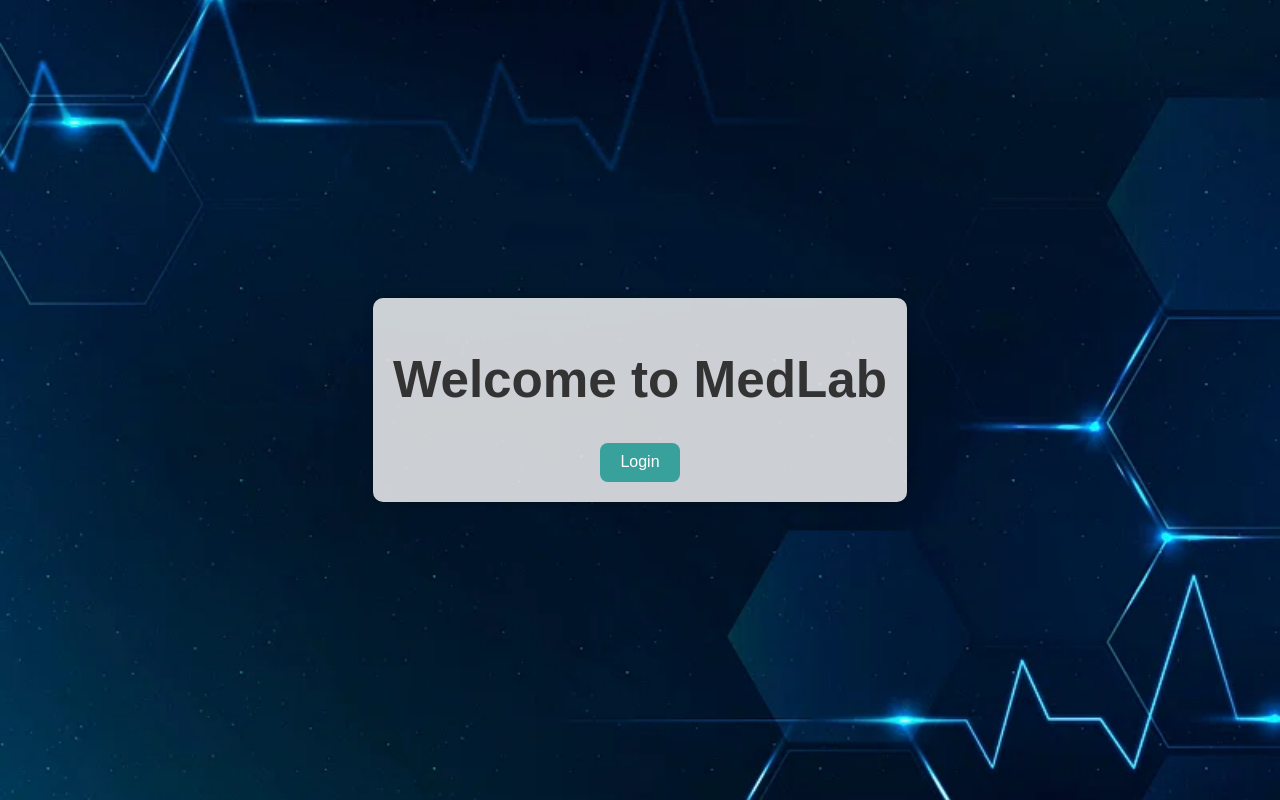
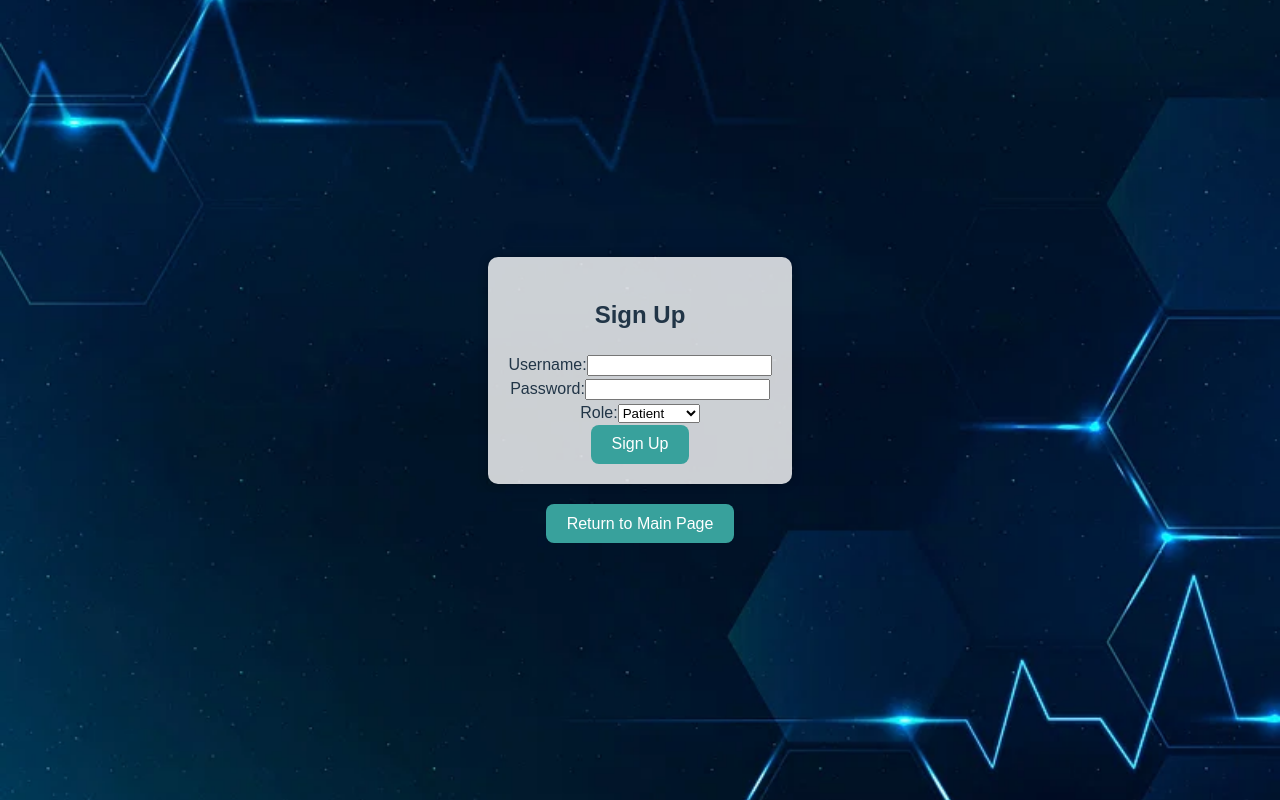
Before and after one commit to eko55/medlab, a React (Vite) app in the folder frontend/: page /signup in a window 1280 px wide. Before the commit this address led to /. Built offline with nearby package versions, Linux system fonts and the light colour scheme.

Commit message:
Frontend: Added Signup page and moved MainPage

```diff
--- a/frontend/src/index.jsx
+++ b/frontend/src/index.jsx
@@ -1,7 +1,7 @@
 import React from "react";
 import ReactDOM from "react-dom/client";
 import { Navigate, Route, BrowserRouter as Router, Routes } from "react-router-dom";
-import MainPage from "./MainPage";
+import MainPage from "./pages/MainPage/MainPage";
 import "./index.css";
 import Login from "./pages/Login/Login";
 import AdminDashboard from "./pages/Admin/Dashboard";
@@ -10,6 +10,7 @@ import LabServices from "./pages/Admin/LabServices";
 import Staff from "./pages/Admin/Staff";
 import Patients from "./pages/Admin/Patients";
 import PatientExam from "./pages/Admin/PatientExam";
+import SignUp from "./pages/SignUp/SignUp";
 
 const root = ReactDOM.createRoot(document.getElementById("root"));
 root.render(
@@ -18,12 +19,13 @@ root.render(
       <Routes>
         <Route path='/' element={<MainPage />} />
         <Route path='/login' element={<Login />} />
-        <Route path='/admin/dashboard' element={<AdminDashboard />}/>
-        <Route path='/admin/laboratories' element={<Laboratories />}/>
-        <Route path='/admin/laboratory-services' element={<LabServices />}/>
-        <Route path='/admin/staff' element={<Staff />}/>
-        <Route path='/admin/patients' element={<Patients />}/>
-        <Route path='/admin/patient-examinations' element={<PatientExam />}/>
+        <Route path='/signup' element={<SignUp />} />
+        <Route path='/admin/dashboard' element={<AdminDashboard />} />
+        <Route path='/admin/laboratories' element={<Laboratories />} />
+        <Route path='/admin/laboratory-services' element={<LabServices />} />
+        <Route path='/admin/staff' element={<Staff />} />
+        <Route path='/admin/patients' element={<Patients />} />
+        <Route path='/admin/patient-examinations' element={<PatientExam />} />
         <Route path='*' element={<Navigate to={"/"} />} />
       </Routes>
     </Router>
--- a/frontend/src/MainPage.jsx
+++ b/frontend/src/pages/MainPage/MainPage.jsx
@@ -9,7 +9,11 @@ const MainPage = () => {
     <div className="centered-layout">
       <div className="main-container">
         <h1>Welcome to MedLab</h1>
-        <button classname='main-page-button' onClick={() => navigate('/login')}>Login</button>
+        <div className="button-container">
+          <button className="main-page-button" onClick={() => navigate('/login')}>Login</button>
+          <span style={{ margin: '0 10px' }} />
+          <button className="main-page-button" onClick={() => navigate('/signup')}>Sign Up</button>
+        </div>
       </div>
     </div>
   );
--- /dev/null
+++ b/frontend/src/pages/SignUp/SignUp.jsx
@@ -0,0 +1,78 @@
+import React, { useState } from 'react';
+import { useNavigate } from 'react-router-dom';
+import validateUser from '../../ValidateUser';
+import '../../UI/Buttons/MainPageButton.css';
+
+const SignUp = () => {
+    const [username, setUsername] = useState('');
+    const [password, setPassword] = useState('');
+    const [role, setRole] = useState('0'); // Default role to '0'
+    const navigate = useNavigate();
+
+    const handleUsernameChange = (e) => {
+        setUsername(e.target.value);
+    };
+
+    const handlePasswordChange = (e) => {
+        setPassword(e.target.value);
+    };
+
+    const handleRoleChange = (e) => {
+        setRole(e.target.value);
+    };
+
+    const handleSubmit = async (e) => {
+        e.preventDefault();
+
+        try {
+            //TODO: Handle SignUp properly
+            const response = await validateUser(username, password, role);
+
+            if (response) {
+                navigate('/admin/dashboard');
+            } else {
+                console.error('User registration failed');
+            }
+        } catch (error) {
+            console.error('Error during user registration:', error);
+        }
+    };
+
+    const handleReturnToMainPage = () => {
+        navigate('/');
+    };
+
+    return (
+        <>
+            <div className='main-container'>
+                <h2>Sign Up</h2>
+                <form onSubmit={handleSubmit}>
+                    <label>
+                        Username:
+                        <input type="text" value={username} onChange={handleUsernameChange} required />
+                    </label>
+                    <br />
+                    <label>
+                        Password:
+                        <input type="password" value={password} onChange={handlePasswordChange} required />
+                    </label>
+                    <br />
+                    <label>
+                        Role:
+                        <select value={role} onChange={handleRoleChange}>
+                            <option value="0">Patient</option>
+                            <option value="1">Employee</option>
+                        </select>
+                    </label>
+                    <br />
+                    <button type="submit">Sign Up</button>
+                </form>
+            </div>
+            <div className='main-page-button-container'>
+                <button onClick={handleReturnToMainPage}>Return to Main Page</button>
+            </div>
+        </>
+    );
+};
+
+export default SignUp;
```
Also changed, not shown: frontend/src/pages/MainPage/MainPage.css (renamed from frontend/src/MainPage.css).
